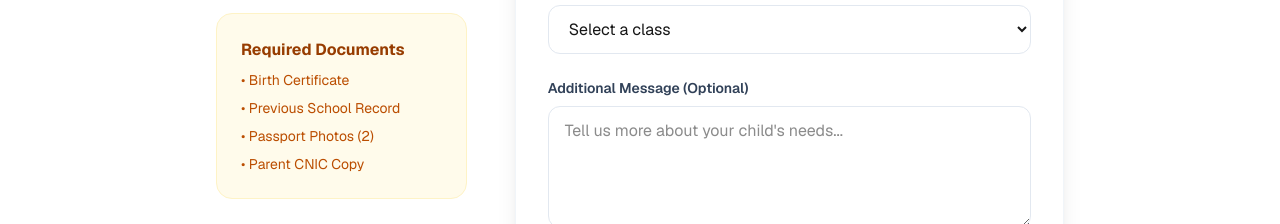
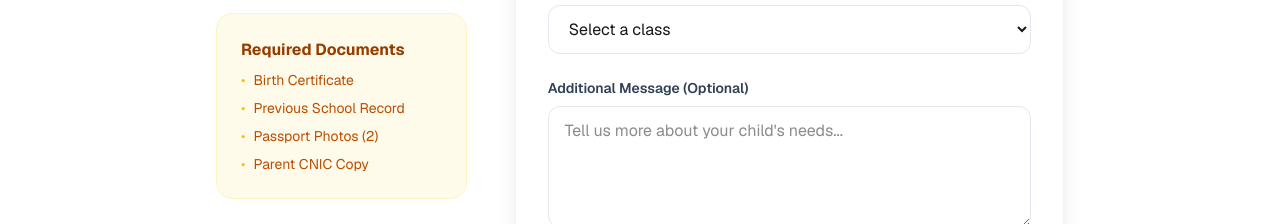
Before and after one commit to chzi89/LearnMate, a Next.js app: page /admissions in a window 1280 px wide. Shown: the part 573-797 px from the top of the page. Built offline with nearby package versions, Linux system fonts and the light colour scheme.

Commit message:
fix: resolve layout issues and improve list styling on admissions page

```diff
--- a/app/admissions/page.js
+++ b/app/admissions/page.js
@@ -52,10 +52,18 @@ export default function AdmissionsPage() {
                 Required Documents
               </h3>
               <ul className="text-sm text-amber-700 space-y-2">
-                <li>• Birth Certificate</li>
-                <li>• Previous School Record</li>
-                <li>• Passport Photos (2)</li>
-                <li>• Parent CNIC Copy</li>
+                <li className="flex items-start gap-2">
+                  <span className="text-amber-400">•</span> Birth Certificate
+                </li>
+                <li className="flex items-start gap-2">
+                  <span className="text-amber-400">•</span> Previous School Record
+                </li>
+                <li className="flex items-start gap-2">
+                  <span className="text-amber-400">•</span> Passport Photos (2)
+                </li>
+                <li className="flex items-start gap-2">
+                  <span className="text-amber-400">•</span> Parent CNIC Copy
+                </li>
               </ul>
             </div>
           </div>
```
